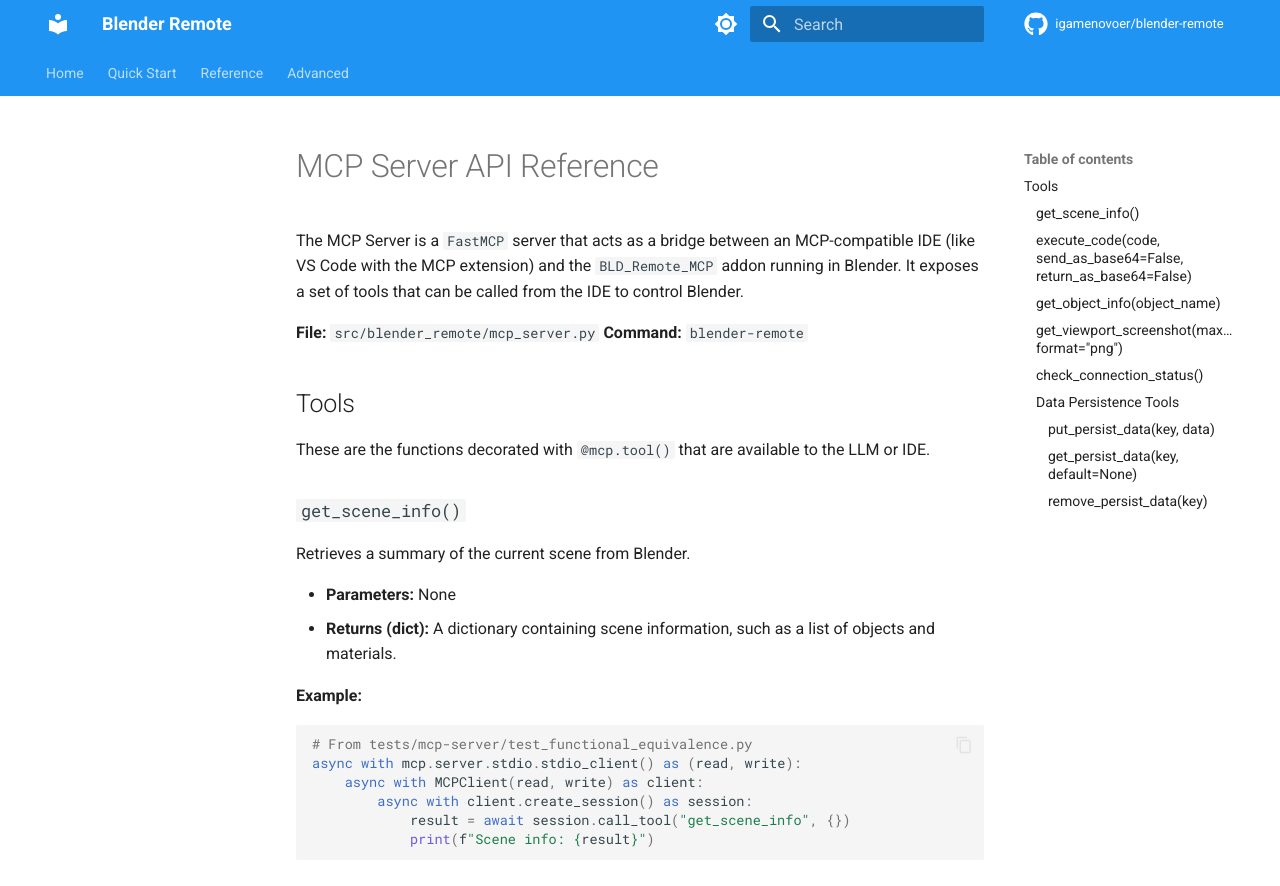
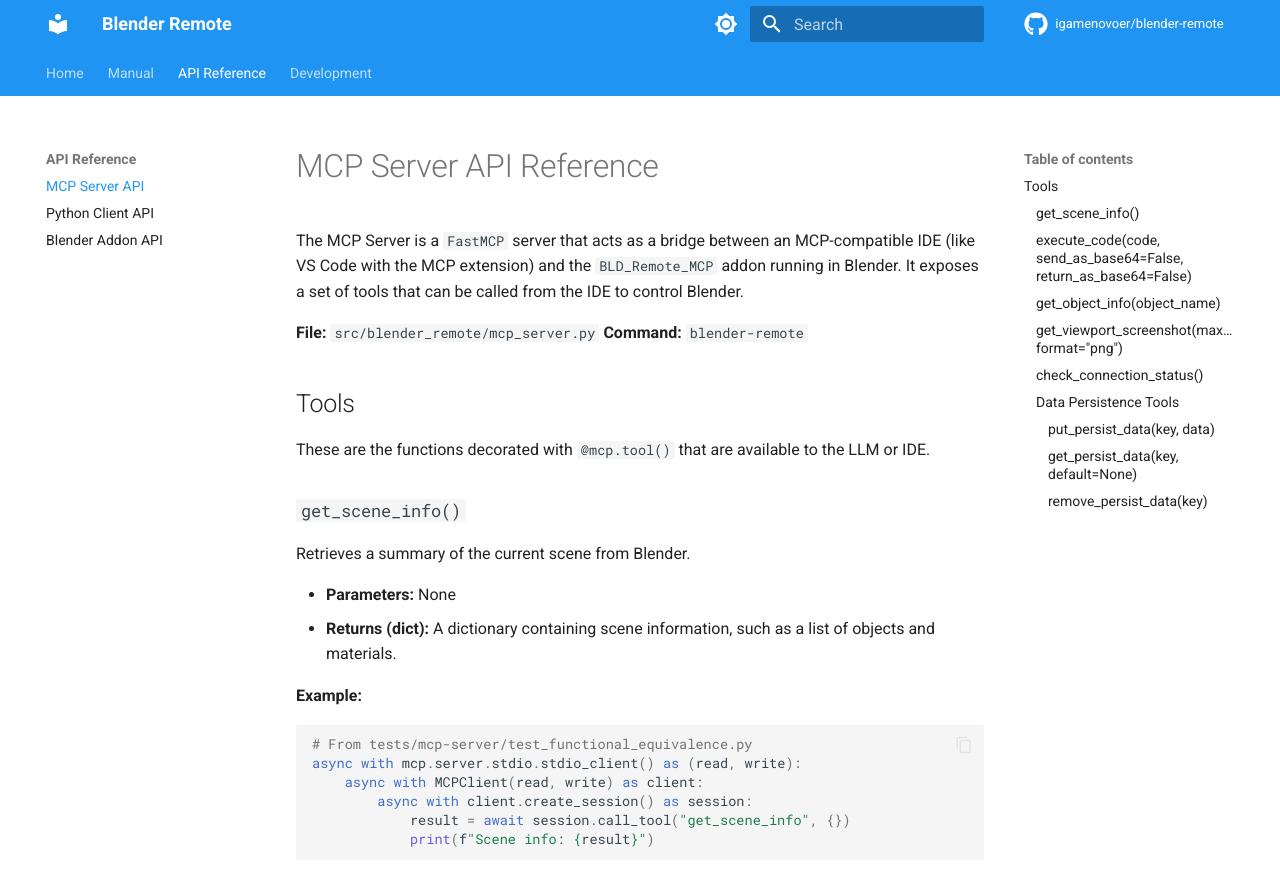
Before and after one commit to igamenovoer/blender-remote, an MkDocs documentation site: the page built from docs/api/mcp-server-api.md, in a window 1280 px wide and 900 px high. Shown: the top 886 px of the window. Built offline with MkDocs 1.6.1 and Material for MkDocs 9.7.7, drawn with Linux system fonts in a browser that asks for light colours; comment, search, counter and statistics services are not loaded; some of the changed text lies outside the part shown.

Commit message:
fix: Fix GitHub Pages site navigation after documentation reorganization (v1.2.5)
- Updated mkdocs.yml navigation to reflect new file structure
- Fixed broken links on GitHub Pages site (e.g., cli-tool.md now correctly points to manual/cli-tool.md)
- All documentation sections now properly accessible via https://igamenovoer.github.io/blender-remote/
- Increment version to 1.2.5

🤖 Generated with [Claude Code](https://claude.ai/code)

Co-Authored-By: Claude <noreply@anthropic.com>

```diff
--- a/mkdocs.yml
+++ b/mkdocs.yml
@@ -47,15 +47,15 @@ theme:
 # Navigation
 nav:
   - Home: index.md
-  - Quick Start:
-    - Installation & Setup: cli-tool.md
-    - LLM Integration: llm-integration.md
-    - Python API: python-control-api.md
-  - Reference:
-    - MCP Server: mcp-server.md
-    - API Reference: api-reference.md
-  - Advanced:
-    - Development: development.md
+  - Manual:
+    - CLI Tool: manual/cli-tool.md
+    - Python Control API: manual/python-control-api.md
+  - API Reference:
+    - MCP Server API: api/mcp-server-api.md
+    - Python Client API: api/python-client-api.md
+    - Blender Addon API: api/blender-addon-api.md
+  - Development:
+    - Development Guide: devel/development.md
 
 # Enhanced extensions
 markdown_extensions:
--- a/pyproject.toml
+++ b/pyproject.toml
@@ -4,7 +4,7 @@ build-backend = "setuptools.build_meta"
 
 [project]
 name = "blender-remote"
-version = "1.2.4"
+version = "1.2.5"
 description = "Automate Blender workflows with external Python control, background operation, and LLM integration"
 readme = "README.md"
 requires-python = ">=3.11"
--- a/src/blender_remote/__init__.py
+++ b/src/blender_remote/__init__.py
@@ -6,7 +6,7 @@ A Python package for remotely controlling Blender through MCP server connections
 
 from typing import Optional, Callable, Any
 
-__version__ = "1.2.4"
+__version__ = "1.2.5"
 __author__ = "blender-remote contributors"
 
 # Import main entry points (conditionally)
```
Also changed, not shown: CHANGELOG.md (+8 -0 lines).
